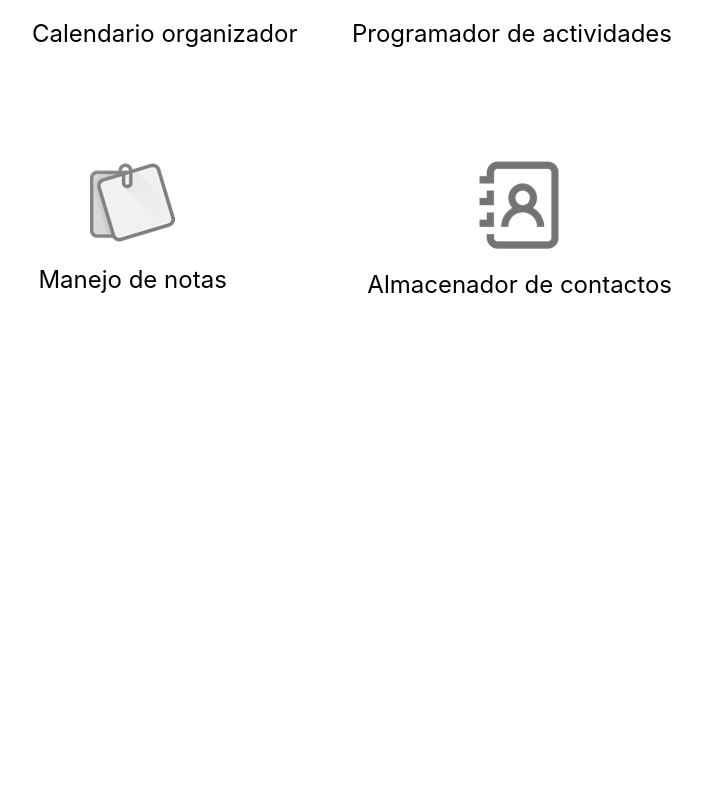
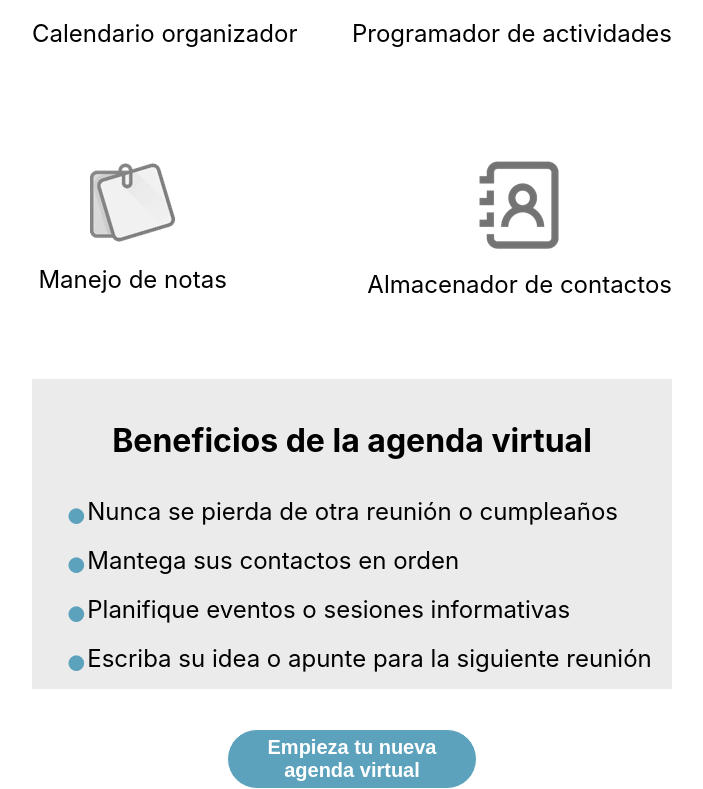
Before and after one commit to stephmartinezh/Agenda_ProyectoUX, a React (Create React App) app in the folder agenda/: page / in a window 1280 px wide. Shown: the part 1916-2705 px from the top of the page, without its empty margins (288-991 px from the left). Before the commit the page ends 2231 px from the top, so only its background shows below. Built offline with nearby package versions, Linux system fonts and the light colour scheme.

Commit message:
Pagina de inicio terminada

```diff
--- a/agenda/src/componentes/paginaPrincipal/paginaPrincipal.css
+++ b/agenda/src/componentes/paginaPrincipal/paginaPrincipal.css
@@ -132,3 +132,44 @@
 
     background: #c7c7c75b;
 }
+
+ul {
+    text-align: left;
+    display:inline-block;
+    list-style: none;
+    padding: 0px;
+    margin-left: 10px;
+    }
+
+    ul li::before {
+    content: "\2022";
+    color: #5DA2BD;
+    display: inline-block;
+    padding-right: 10px;
+    font-size: 50px;
+    line-height: 25px;
+    vertical-align: -11px;
+    width: 15px;
+    }
+
+    .rectangulo-segundaParte{
+        width: 50%;
+        max-width: 50%;
+        height: auto;
+        margin-left: auto;
+        margin-right: auto;
+
+        background: #c7c7c75b;
+    }
+
+    .boton-estilo-final{
+        color: white;
+        font-weight: 600;
+        font-size:20px;
+        width: 250px;
+        height: 60px;
+        background: #5DA2BD;
+        border-radius: 30px;
+        border: 1px solid #FFFDFD;
+        box-sizing: border-box;
+    }
--- a/agenda/src/componentes/paginaPrincipal/paginaPrincipal.js
+++ b/agenda/src/componentes/paginaPrincipal/paginaPrincipal.js
@@ -60,6 +60,28 @@ function Principal() {
                 <img src="contactos.png" alt="Almacenador de contactos"></img>
                 <p><font size="5">Almacenador de contactos</font></p>
             </div>
+            <br></br><br></br><br></br><br></br><br></br><br></br><br></br><br></br><br></br><br></br><br></br>
+
+            <div className="rectangulo-segundaParte">
+                <br></br>
+                <h1><center>Beneficios de la agenda virtual</center></h1>
+                <div className="center">
+                    <ul>
+                        <li><font size="5">Nunca se pierda de otra reunión o cumpleaños</font></li>
+                        <br></br>
+                        <li><font size="5">Mantega sus contactos en orden</font></li>
+                        <br></br>
+                        <li><font size="5">Planifique eventos o sesiones informativas</font></li>
+                        <br></br>
+                        <li><font size="5">Escriba su idea o apunte para la siguiente reunión</font></li>
+                    </ul>
+                </div>
+            </div>
+            <br></br><br></br>
+
+            <div className="center">
+                <button type="button" class="boton-estilo-final">Empieza tu nueva agenda virtual</button>
+            </div>
         </div>
     );
 }
```
